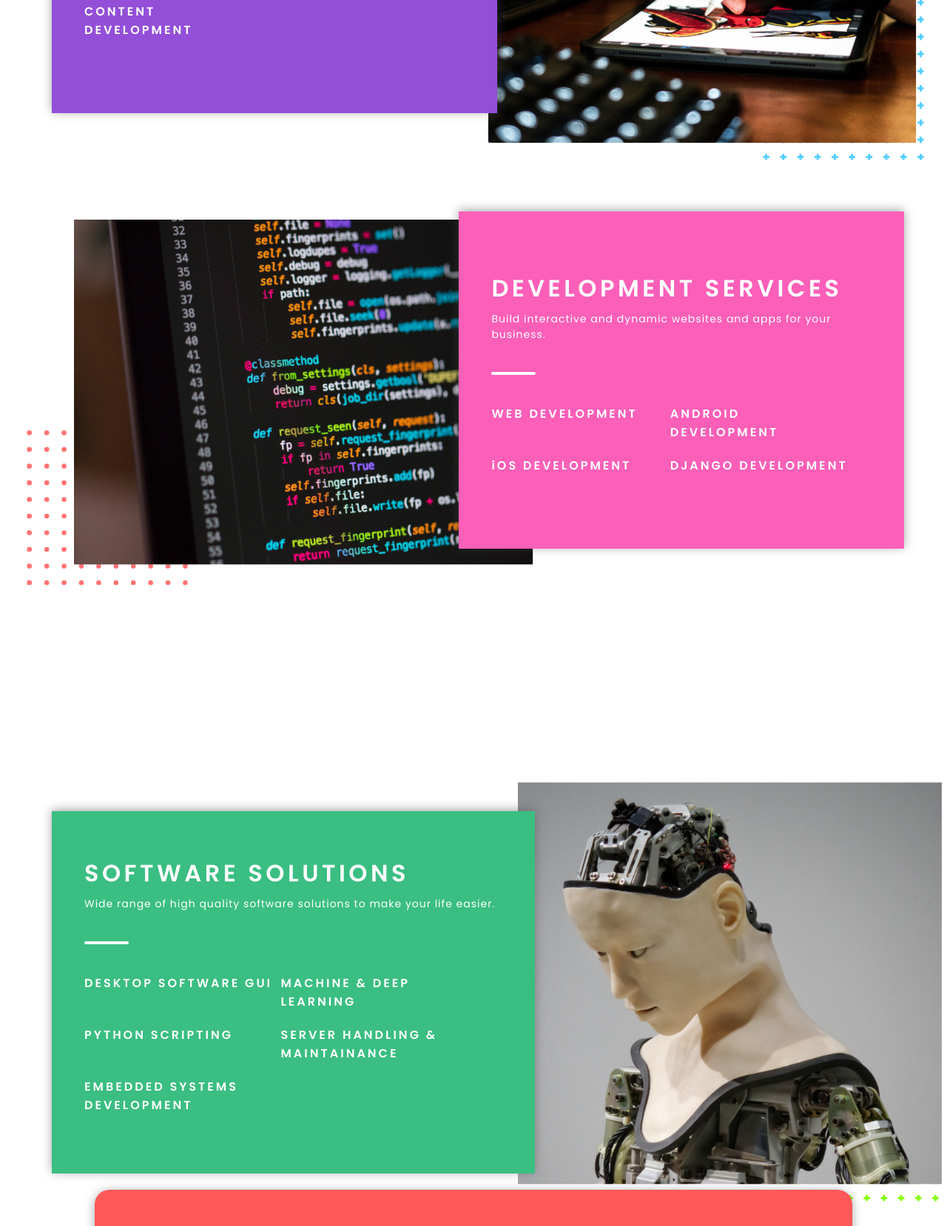
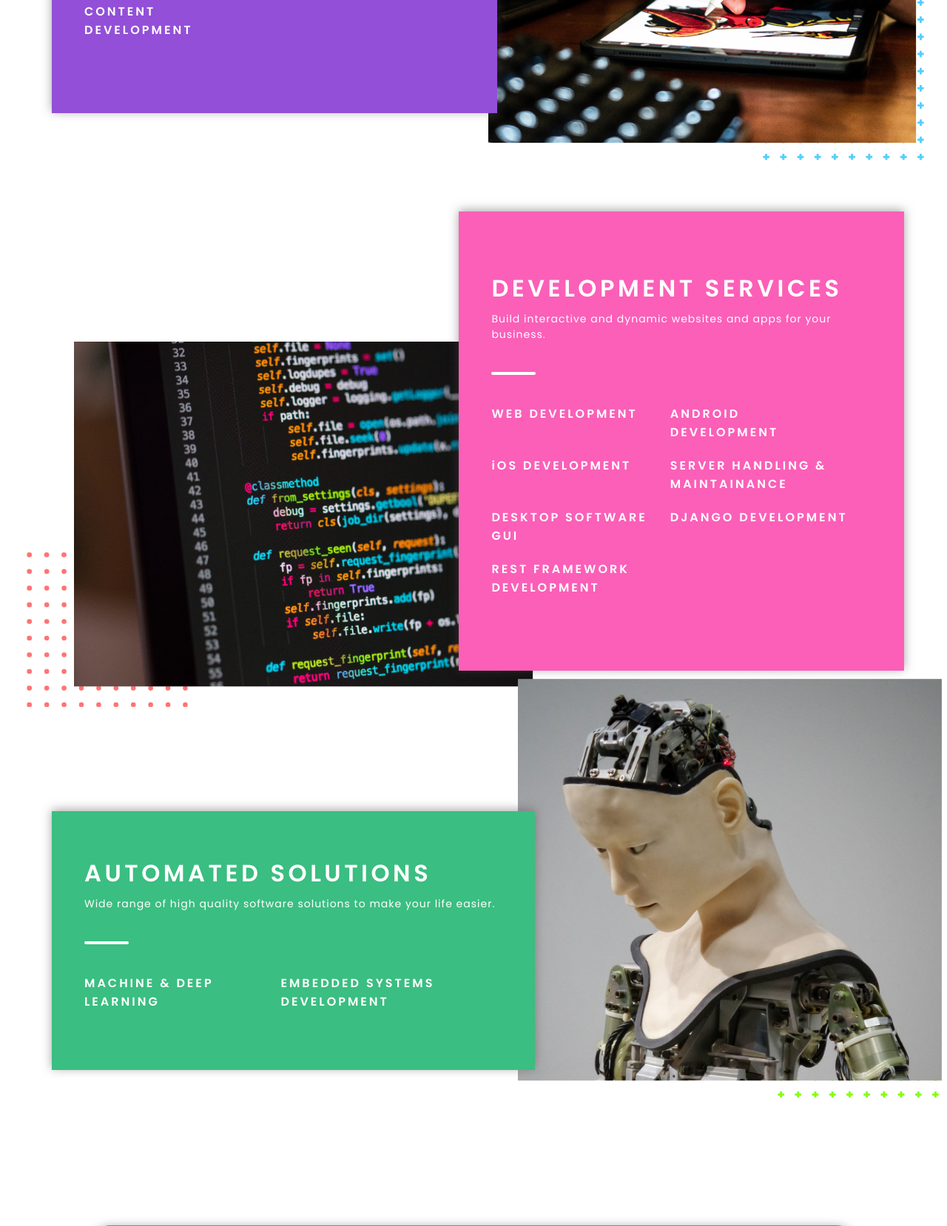
Before and after one commit to adityapal99/crossdash-website, a Django app: template website/templates/website/index.html in a window 1280 px wide. Shown: the part 1383-3041 px from the top of the page at 74% size. Run offline with Django 3.2, Linux system fonts and the light colour scheme; the template is opened without the code that fills it, so the values that code supplies are empty; parts of the project's set-up code (start-up, migrations or seed data) failed here and were passed over.

Commit message:
content changes

```diff
--- a/website/templates/website/Home.html
+++ b/website/templates/website/Home.html
@@ -173,7 +173,7 @@
                 <h3>Contact Us</h3>
                 <div class="contact-details">
                     <img src="/static/assets/svg/mail.svg" alt="">
-                    <p>crossdash@gmail.com</p>
+                    <p>info@crossdashsolutions.com</p>
                 </div>
                 <div class="contact-details">
                     <img src="/static/assets/svg/location.svg" alt="">
--- a/website/templates/website/careers.html
+++ b/website/templates/website/careers.html
@@ -76,7 +76,7 @@
                 <h3>Contact Us</h3>
                 <div class="contact-details">
                     <img src="/static/assets/svg/mail.svg" alt="">
-                    <p>crossdash@gmail.com</p>
+                    <p>info@crossdashsolutions.com</p>
                 </div>
                 <div class="contact-details">
                     <img src="/static/assets/svg/location.svg" alt="">
--- a/website/templates/website/index.html
+++ b/website/templates/website/index.html
@@ -108,7 +108,10 @@
             <li>WEB DEVELOPMENT</li>
             <li>ANDROID DEVELOPMENT</li>
             <li>iOS DEVELOPMENT</li>
+            <li>SERVER HANDLING & MAINTAINANCE</li>
+            <li>DESKTOP SOFTWARE GUI</li>
             <li>DJANGO DEVELOPMENT</li>
+            <li>REST FRAMEWORK DEVELOPMENT</li>
           </ul>
         </div>
         <div class="development-img">
@@ -132,17 +135,14 @@
           data-aos-duration="1200"
           data-aos-offset="300"
         >
-          <h3>SOFTWARE SOLUTIONS</h3>
+          <h3>AUTOMATED SOLUTIONS</h3>
           <p>
             Wide range of high quality software solutions to make your life
             easier.
           </p>
           <div class="seperator"></div>
           <ul>
-            <li>DESKTOP SOFTWARE GUI</li>
             <li>MACHINE & DEEP LEARNING</li>
-            <li>PYTHON SCRIPTING</li>
-            <li>SERVER HANDLING & MAINTAINANCE</li>
             <li>EMBEDDED SYSTEMS DEVELOPMENT</li>
           </ul>
         </div>
@@ -235,7 +235,7 @@
           <h3>Contact Us</h3>
           <div class="contact-details">
             <img src="/static/assets/svg/mail.svg" alt="" />
-            <p>crossdash@gmail.com</p>
+            <p>info@crossdashsolutions.com</p>
           </div>
           <div class="contact-details">
             <img src="/static/assets/svg/location.svg" alt="" />
--- a/website/templates/website/projects.html
+++ b/website/templates/website/projects.html
@@ -53,7 +53,7 @@
             <h3>Contact Us</h3>
             <div class="contact-details">
               <img src="/static/assets/svg/mail.svg" alt="" />
-              <p>crossdash@gmail.com</p>
+              <p>info@crossdashsolutions.com</p>
             </div>
             <div class="contact-details">
               <img src="/static/assets/svg/location.svg" alt="" />
--- a/website/templates/website/qzzo-casestudy.html
+++ b/website/templates/website/qzzo-casestudy.html
@@ -159,7 +159,7 @@
             <h3>Contact Us</h3>
             <div class="contact-details">
               <img src="/static/assets/svg/mail.svg" alt="" />
-              <p>crossdash@gmail.com</p>
+              <p>info@crossdashsolutions.com</p>
             </div>
             <div class="contact-details">
               <img src="/static/assets/svg/location.svg" alt="" />
```
